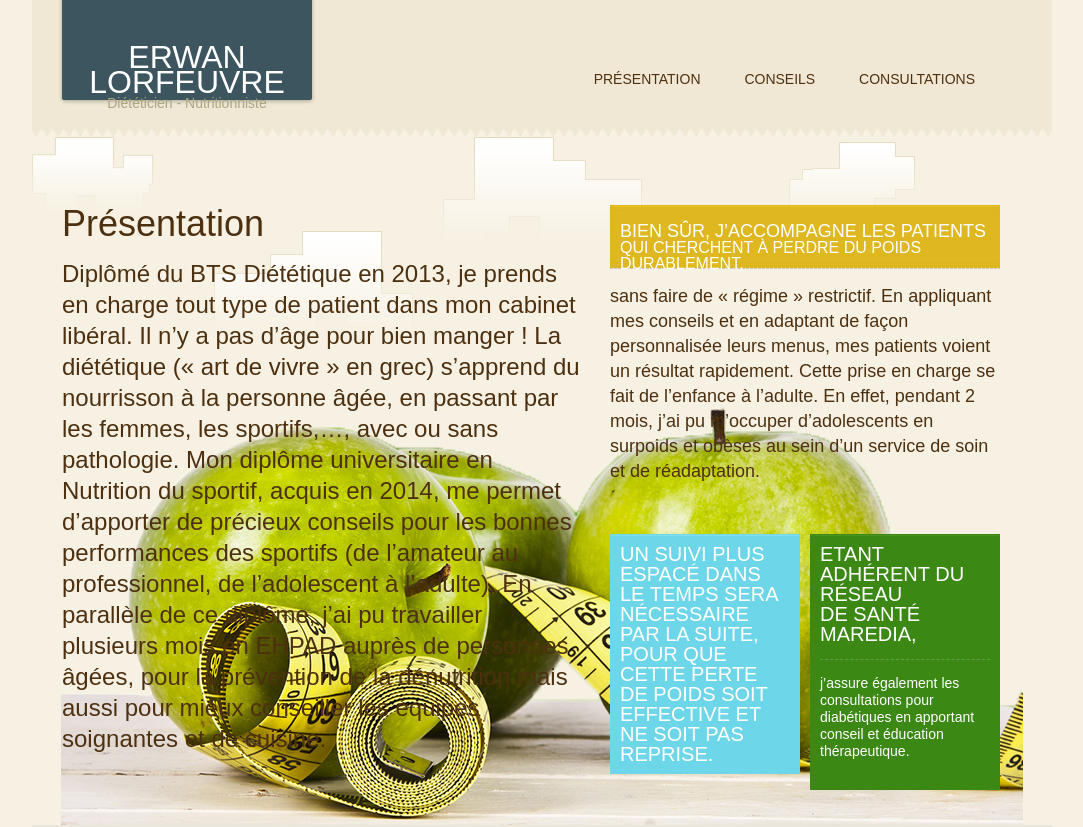
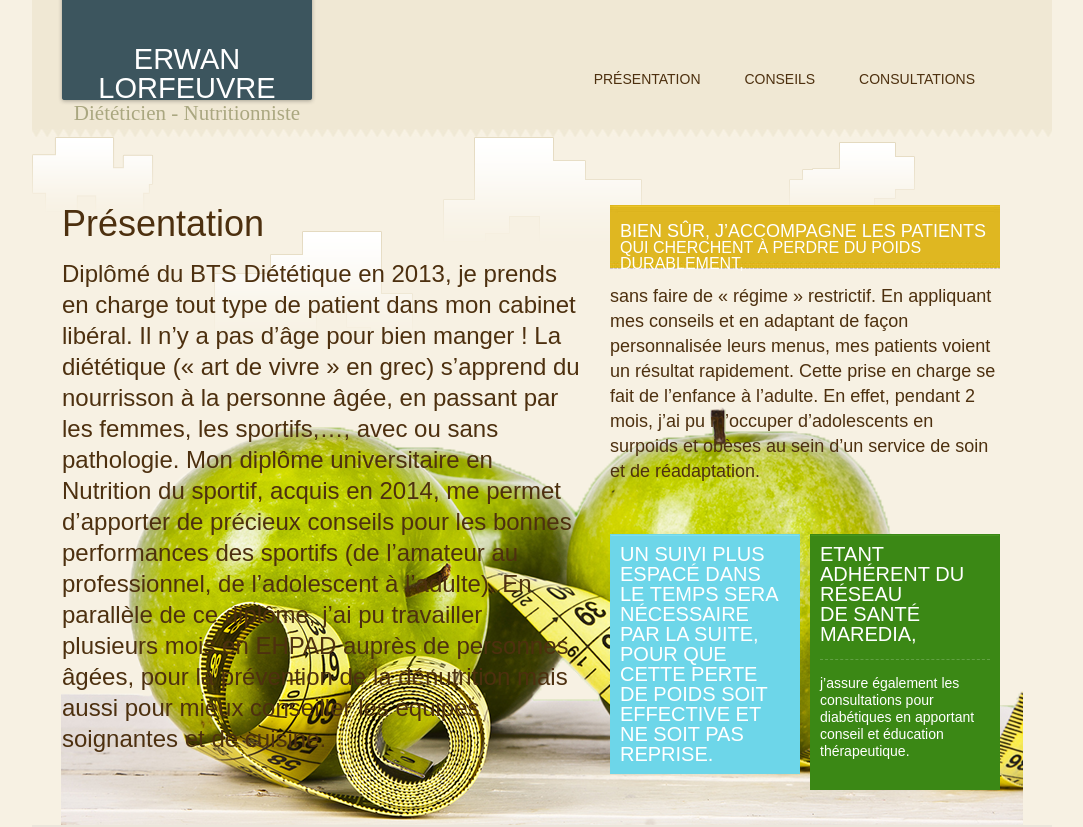
Before and after one commit to romainfavier/dev2016atcmic, a plain HTML site: page index.html in a window 1280 px wide. Shown: the top 827 px of the page, without its empty margins (98-1181 px from the left). Drawn offline with Linux system fonts and the light colour scheme.

Commit message:
modif taille

```diff
--- a/css/stylesheet.css
+++ b/css/stylesheet.css
@@ -20,8 +20,8 @@ body { font: normal 14px/16px "Myriad Pro", Arial, Helvetica, sans-serif; backgr
 
 #header { height:137px;  width:100%; float:left; background:#f0e8d4 url(../images/headerbg.jpg) repeat-x bottom; }
 .logo { background:url(../images/logobg.png) no-repeat; width:258px; height:105px; margin-left:26px; text-align:center; float:left;}
-.logo h1 { color:#FFF; font:normal 32px/25px "Myriad Pro", Arial, Helvetica, sans-serif; padding-top:45px; text-transform:uppercase;}
-.logo p  { color:#aaa780;}
+.logo h1 { color:#FFF; font:normal 29px/29px "Myriad Pro", Arial, Helvetica, sans-serif; padding-top:45px; text-transform:uppercase;}
+.logo p  { color:#aaa780; font:normal 21px/21px "Myriad Pro";}
 
 .nav { float:right; margin-top:71px; margin-right:57px}
 .nav ul li { text-transform:uppercase; display:inline; padding: 0 20px;}
--- a/index.html
+++ b/index.html
@@ -144,7 +144,7 @@ Comment le faire ? Toujours allongé sur le dos, positionnez vos pieds dans la c
       <!-- blue left block ends here -->
     </div>
     <!-- inner wrapper ends here -->
-    <div id="footer">Designed by <a href="http://favier.frameagency.fr/">Romain Favier</a></div>
+    <div id="footer">Designed by <a href="http://favier.frameagency.fr/">ATC MIC</a></div>
   </div>
   <!-- blue bg ends here -->
 </div>
```
